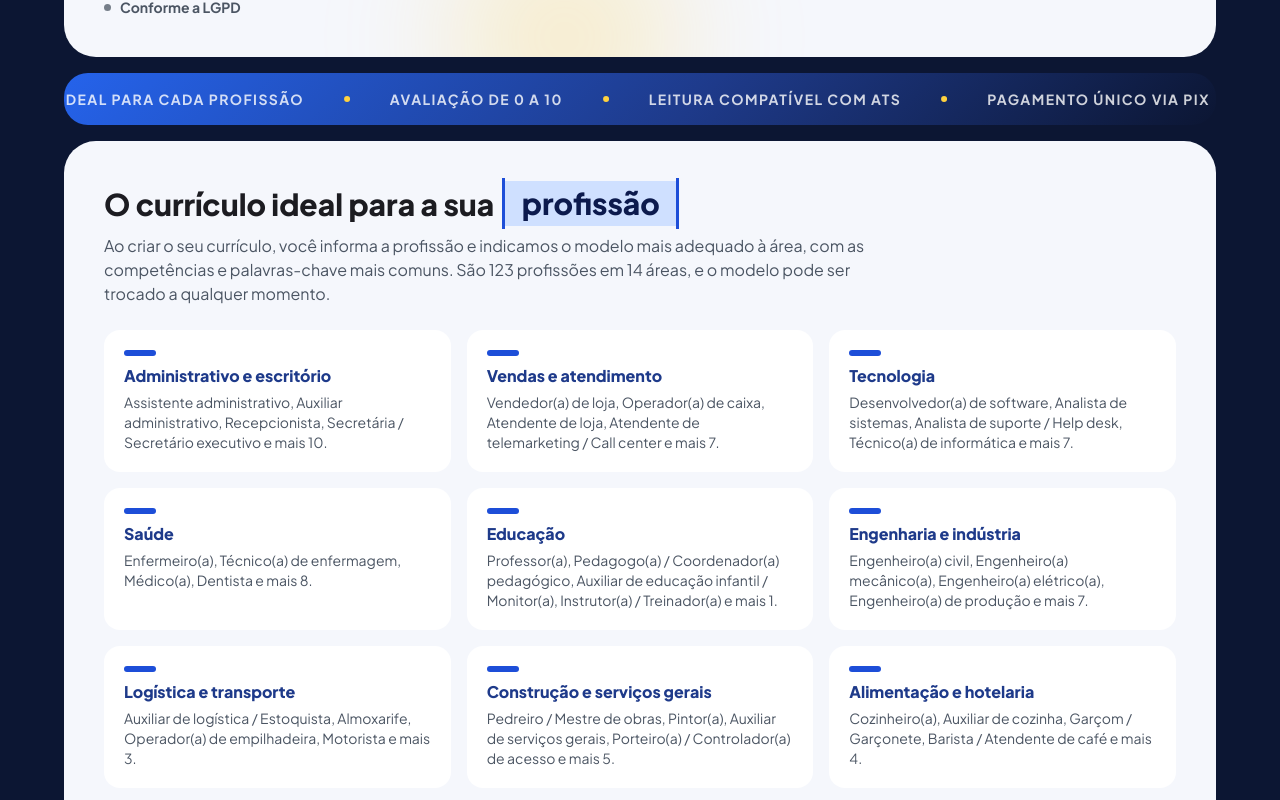
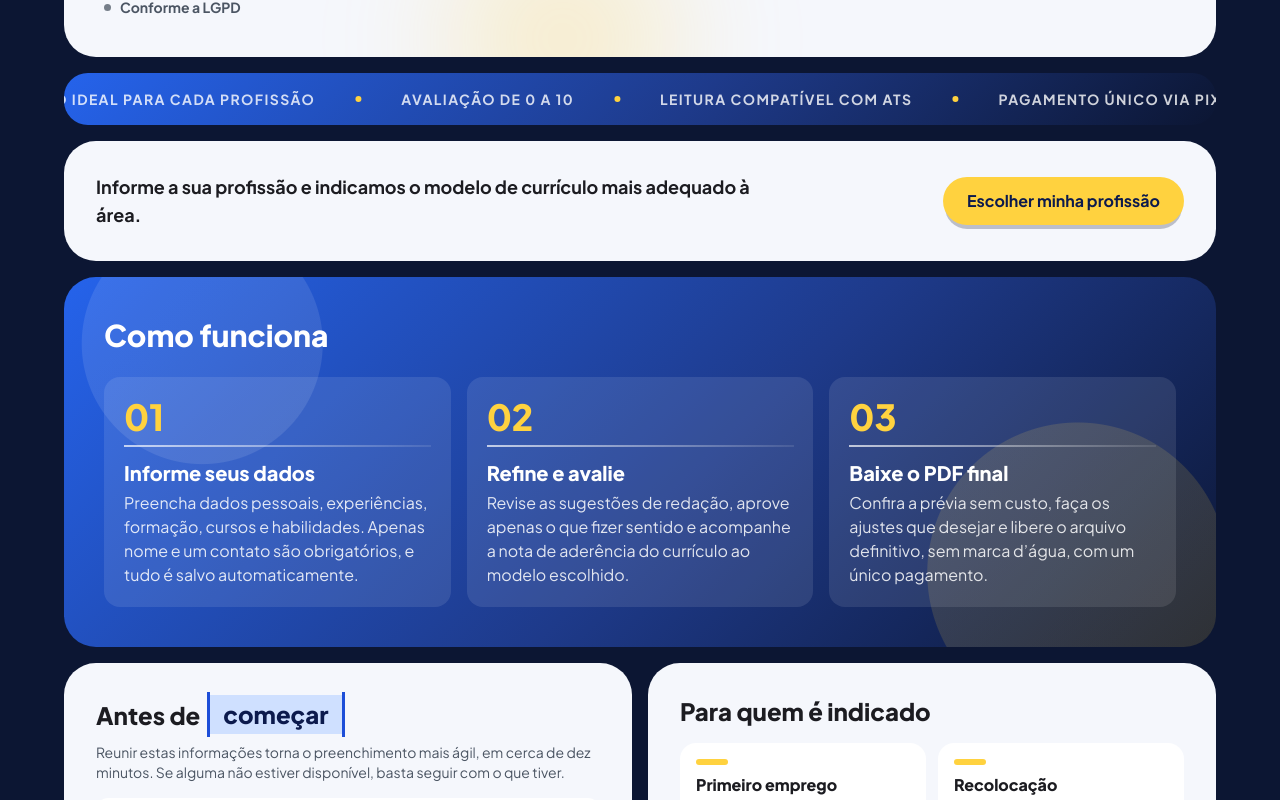
Before and after one commit to Roni-oSilva/-currriculo-kkkkkk, a Next.js app: page / in a window 1280 px wide. Shown: the part 654-1454 px from the top of the page. Built offline with nearby package versions, Linux system fonts and the light colour scheme; no server answers.

Commit message:
Seção de profissões na landing reduzida a uma frase
Co-Authored-By: Claude Sonnet 5.5 <noreply@anthropic.com>
Claude-Session: https://claude.ai/code/session_01XMB9cjzkarimh1EuMbxFYn

```diff
--- a/src/app/page.tsx
+++ b/src/app/page.tsx
@@ -1,7 +1,6 @@
 import { SiteFooter, SiteHeader } from "@/components/SiteChrome";
 import { LinkButton, Marker } from "@/components/ui";
 import { CountUp, Marquee, Reveal, Sticker, Words } from "@/components/Motion";
-import { PROFESSIONS, PROFESSION_CATEGORIES } from "@/lib/resume/professions";
 import { formatBRL, getSettings } from "@/lib/settings";
 import { getSessionUser } from "@/lib/auth";
 import { env } from "@/lib/env";
@@ -124,22 +123,9 @@ export default async function Home() {
         <div className="hero-blue mx-auto max-w-6xl overflow-hidden rounded-[24px]"><Marquee items={HIGHLIGHTS} /></div>
 
         {/* PROFISSÕES */}
-        <Reveal as="section" id="profissoes" className="mx-auto max-w-6xl scroll-mt-20 rounded-[32px] bg-paper p-6 sm:p-10">
-          <h2 className="text-3xl font-extrabold">O currículo ideal para a sua <Marker>profissão</Marker></h2>
-          <p className="mt-2 max-w-3xl text-muted">Ao criar o seu currículo, você informa a profissão e indicamos o modelo mais adequado à área, com as competências e palavras-chave mais comuns. São {PROFESSIONS.length} profissões em {PROFESSION_CATEGORIES.length} áreas, e o modelo pode ser trocado a qualquer momento.</p>
-          <ul className="mt-6 grid gap-4 sm:grid-cols-2 lg:grid-cols-3">
-            {PROFESSION_CATEGORIES.map((c, i) => {
-              const items = PROFESSIONS.filter((p) => p.category === c);
-              return (
-                <Reveal as="li" key={c} delay={(i % 3) * 80} className="lift rounded-2xl bg-white p-5">
-                  <span className="mb-2 block h-1.5 w-8 rounded-full bg-brand" aria-hidden />
-                  <h3 className="font-extrabold text-brand-dark">{c}</h3>
-                  <p className="mt-1 text-sm text-muted">{items.slice(0, 4).map((p) => p.name).join(", ")}{items.length > 4 ? ` e mais ${items.length - 4}` : ""}.</p>
-                </Reveal>
-              );
-            })}
-          </ul>
-          <div className="mt-6"><LinkButton href={cta} variant="accent">Escolher minha profissão</LinkButton></div>
+        <Reveal as="section" id="profissoes" className="mx-auto flex max-w-6xl scroll-mt-20 flex-wrap items-center justify-between gap-4 rounded-[32px] bg-paper p-6 sm:p-8">
+          <p className="max-w-2xl text-lg font-semibold text-ink">Informe a sua profissão e indicamos o modelo de currículo mais adequado à área.</p>
+          <LinkButton href={cta} variant="accent">Escolher minha profissão</LinkButton>
         </Reveal>
 
         {/* COMO FUNCIONA */}
```
Also changed, not shown: 1 other file (tests, documents, lock files or other folders).
